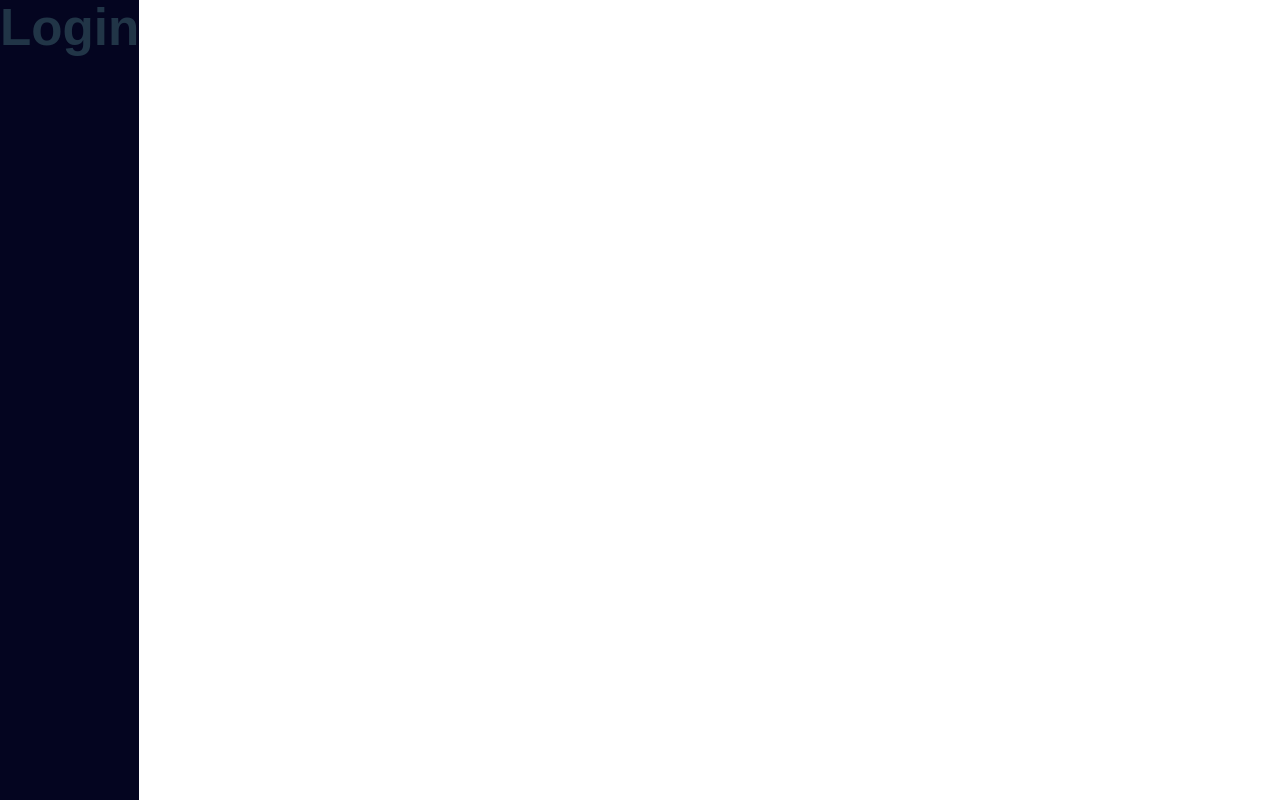
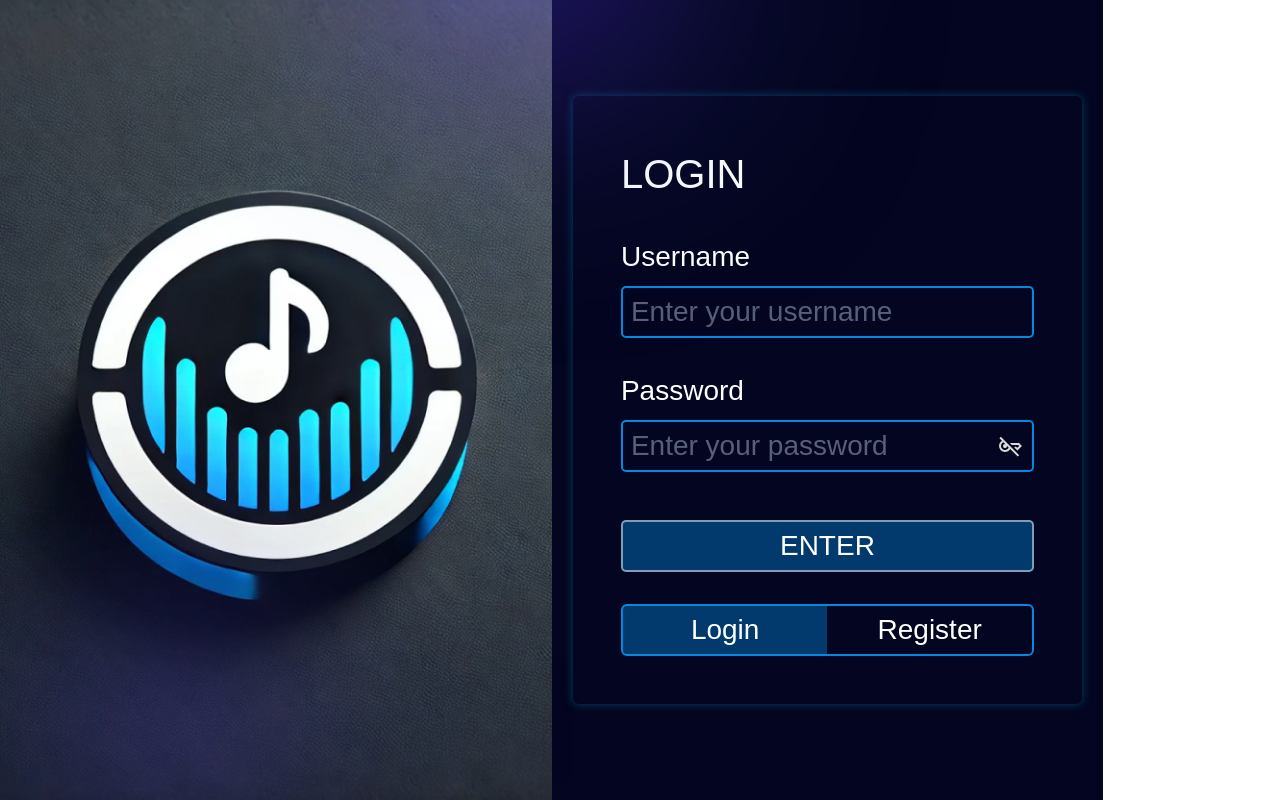
Before and after one commit to Und3rW0rld/front-p2p-player, a React (Vite) app: page /login in a window 1280 px wide. Built offline with nearby package versions, Linux system fonts and the light colour scheme; a web font is replaced by a local one.

Commit message:
login completed

```diff
--- a/src/App.css
+++ b/src/App.css
@@ -15,4 +15,8 @@
   --primary-color: #0489E0;
   --secondary-color: #FFFFFF;
   --tertiary-color: #ACB8D4;
+  --quaternary-color: #047494;
+  --primary-color-opacity: 4, 137, 224;
+  --secondary-color-opacity: 255, 255, 255;
+  --quaternary-color-opacity: 4, 116, 148;
 }
--- a/src/views/Login/Login.tsx
+++ b/src/views/Login/Login.tsx
@@ -1,4 +1,5 @@
 import Input from '../../components/input/Input'
+import LoginImg from '../../assets/img/login-img.png'
 import './Login.css'
 
 const Login = () => {
@@ -6,8 +7,24 @@ const Login = () => {
   return (
     <>
     <div className='login-container'>
-    <h1>Login</h1>
+      <div className="glow-effect effect-one-login"></div>
+    <div className='login-img'>
+      <img src={LoginImg} alt="" />
+    </div>
+    <div className="form-container">
+      <div className='login-form'>
+        <h2 className='login-title'>LOGIN</h2>
+        <Input label='Username' placeholder='Enter your username' is_password= {false} />
+        <Input label='Password' placeholder='Enter your password' is_password= {true} />
+        <input className='login-button' type="button" value="ENTER" />
+        <div className="change-form-btns">
+          <input type="button" value="Login" className='active-btn' />
+          <input type="button" value="Register" />
+        </div>
+      </div>
+    </div>
 
+    <div className="glow-effect effect-two-login"></div>
     </div>
 
     </>
--- a/src/views/Login/login.css
+++ b/src/views/Login/login.css
@@ -1,8 +1,124 @@
-*{
-}
-
 .login-container{
     width: 100%;
     height: 100vh;
     background-color: var(--background-color);
+    display: flex;
+
+    .login-img{
+        height: 100%;
+        width: 50%;
+        img{
+            object-fit: cover;
+            display: block;
+            height: inherit;
+            width: 100%;
+            object-fit: cover;
+
+        }
+    }
+    .form-container{
+        width: 50%;
+        display: flex;
+        justify-content: center;
+        align-items: center;
+
+        .login-form{
+            box-shadow: 0 0 10px 0px rgba(var(--quaternary-color-opacity), 0.56); /* Resplandor */
+            border-radius: 6px;
+            display: flex;
+            flex-direction: column;
+            gap: 2rem;
+            padding: 3rem;
+
+            .login-title{
+                color: var(--secondary-color);
+                font-size: 2.5rem;
+                justify-content: center;
+                font-weight: 400;
+
+            }
+
+            /*Button styles*/
+            .login-button{
+                background-color: rgba(var(--primary-color-opacity), .4);
+                color: var(--secondary-color);
+                border: solid 2px rgba(var(--secondary-color-opacity), .5);
+                border-radius: 5px;
+                padding: 0.5rem ;
+                font-size: 1.75rem;
+                cursor: pointer;
+                transition: all 0.2s;
+
+                margin-top: 1rem;
+
+
+
+                &:hover{
+                    opacity: .8;
+                }
+            }
+
+            .change-form-btns{
+                display: flex;
+                width: 100%;
+                border: solid 2px var(--primary-color);
+                border-radius: 6px;
+                input{
+                    cursor: pointer;
+                    width: 50%;
+                    border: none;
+                    color: var(--secondary-color);
+                    padding: 0.5rem;
+                    font-size: 1.75rem;
+                    background-color: transparent;
+                    transition: all 0.2s;
+
+                    &:hover{
+                        opacity: .8;
+                    }
+                }
+                .active-btn{
+                    background-color: rgba(var(--primary-color-opacity), .4);
+                }
+            }
+        }
+    }
+
+    .glow-effect {
+        width: 500px;
+        height: 500px;
+        background: radial-gradient(
+          circle,
+          rgba(0, 123, 255, 0.7) 0%, /* Azul brillante en el centro */
+          rgba(135, 0, 197, 0.3) 30%,
+          rgba(var(--quaternary-color-opacity), .1) 60%, /* Azul muy oscuro */
+          rgba(0, 0, 0, 0) 100% /* Se desvanece a transparente */
+        );
+        filter: blur(100px); /* Difumina el efecto */
+        position: absolute;
+        animation: pulse 3s infinite; /* Opcional: animación */
+
+      }
+
+      .effect-one-login{
+        top: -40%;
+        right: 40%;
+      }
+      .effect-two-login{
+        bottom: 0%;
+        left: -6%;
+        height: 10rem;
+      }
+
+      /* Animación de pulso (opcional) */
+      @keyframes pulse {
+        0%, 100% {
+          transform: scale(1);
+          opacity: 1;
+        }
+        50% {
+          transform: scale(1.2);
+          opacity: 0.8;
+        }
+      }
 }
```
Also changed, not shown: src/assets/img/login-img.png (added).
